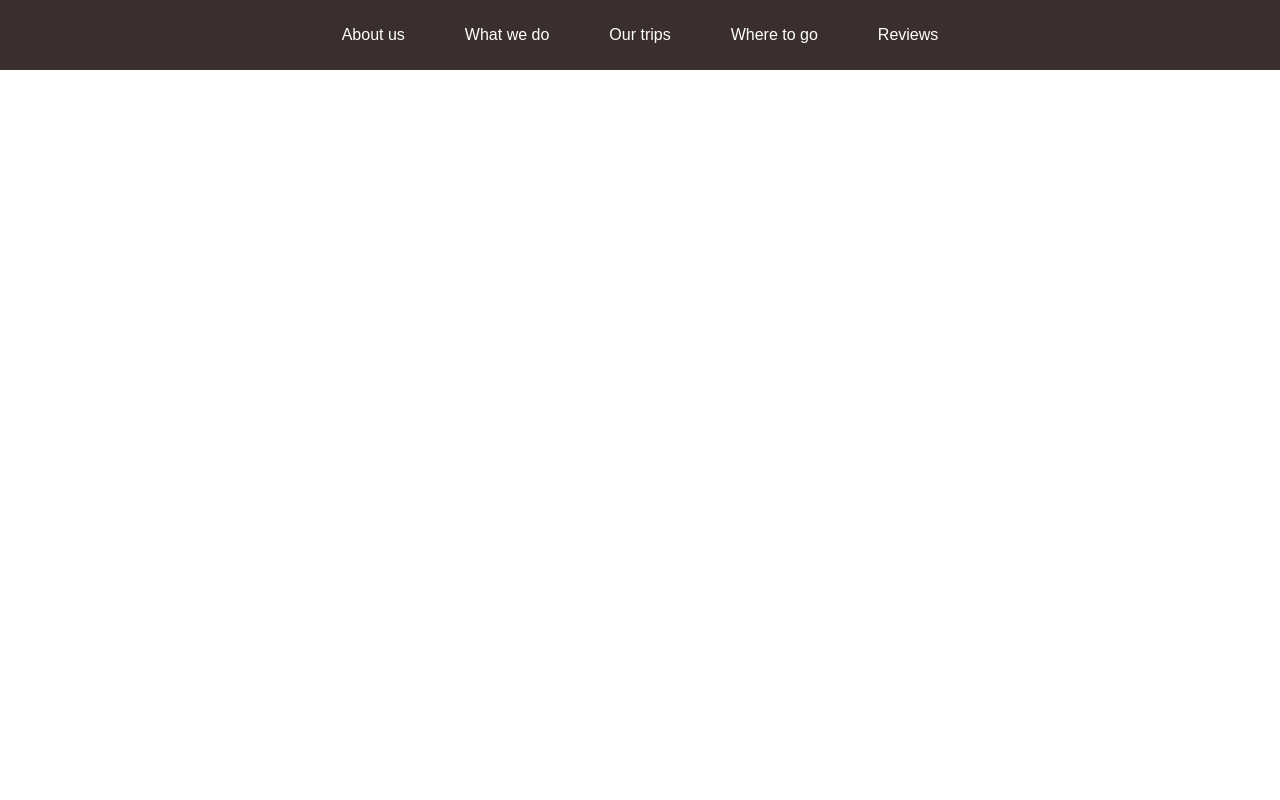
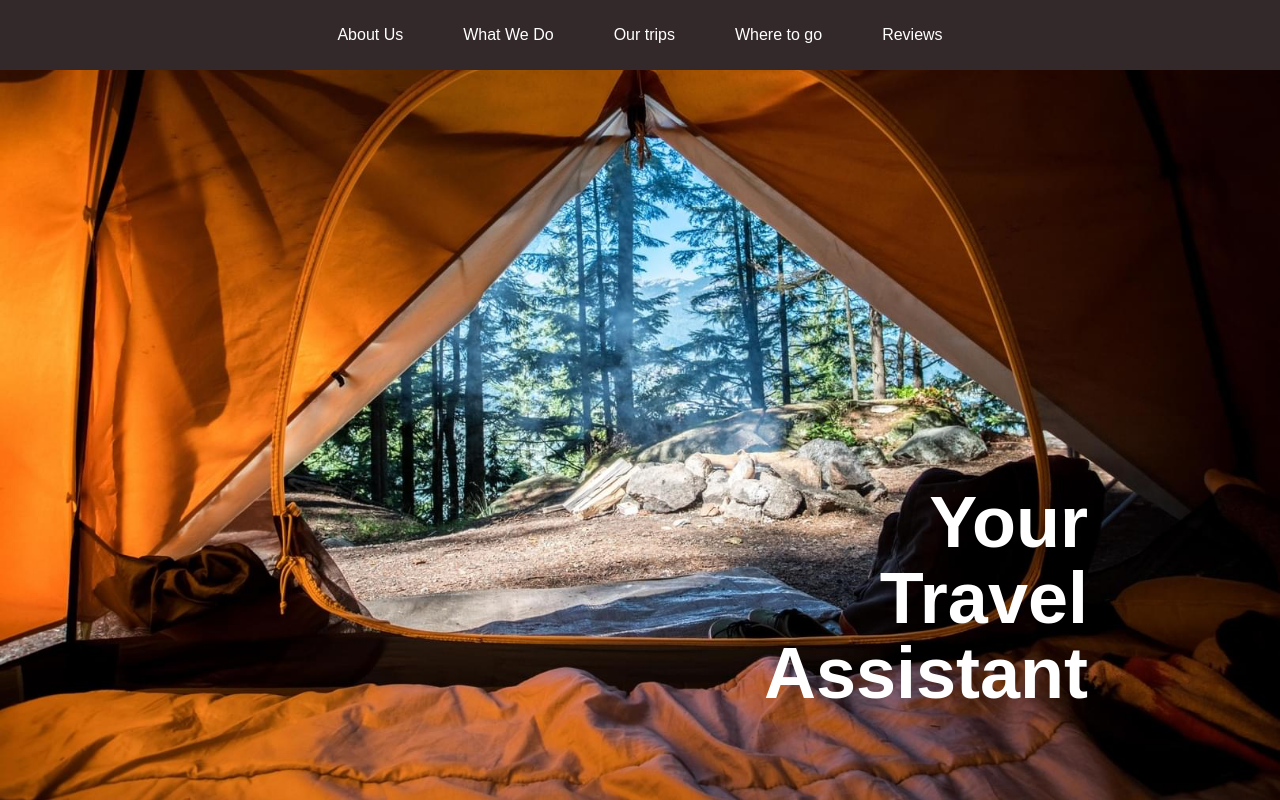
Before and after one commit to tobiceqq/black-pill, a plain HTML site: page index.html in a window 1280 px wide. Drawn offline with Linux system fonts and the light colour scheme.

Commit message:
Uprava html a css

```diff
--- a/index.html
+++ b/index.html
@@ -11,12 +11,21 @@
 
 <header class="topbar">
     <nav class="menu">
-        <a href="">About us</a>
-        <a href="">What we do</a>
+        <a href="">About Us</a>
+        <a href="">What We Do</a>
         <a href="">Our trips</a>
         <a href="">Where to go</a>
         <a href="">Reviews</a>
     </nav>
 </header>
 
+<section class="hero">
+    <div class="hero-text">
+        <h1>Your</h1>
+        <h1>Travel</h1>
+        <h1>Assistant</h1>
+    </div>
+</section>
+
 </body>
+</html>
--- a/style.css
+++ b/style.css
@@ -8,12 +8,13 @@ body {
     font-family: Arial, Helvetica, sans-serif;
 }
 
+/* header */
 .topbar{
     position: absolute;
     top: 0;
     width: 100%;
     height: 70px;
-    background: #3a2e2e;
+    background: #33292a;
     z-index: 10;
     display: flex;
     align-items: center;
@@ -35,3 +36,27 @@ body {
 .menu a:hover{
     opacity: 0.8;
 }
+
+/* hero */
+.hero {
+    height: 100vh;
+    background-image: url(assets/bg1.jpg);
+    background-size: cover;
+    background-position: center;
+    background-repeat: no-repeat;
+    position: relative;
+}
+
+.hero-text {
+    position: absolute;
+    right: 15%;
+    bottom: 11%;
+}
+
+.hero-text h1 {
+    color: white;
+    font-size: 72px;
+    font-weight: 700;
+    line-height: 1.05;
+    text-align: right;
+}
```
